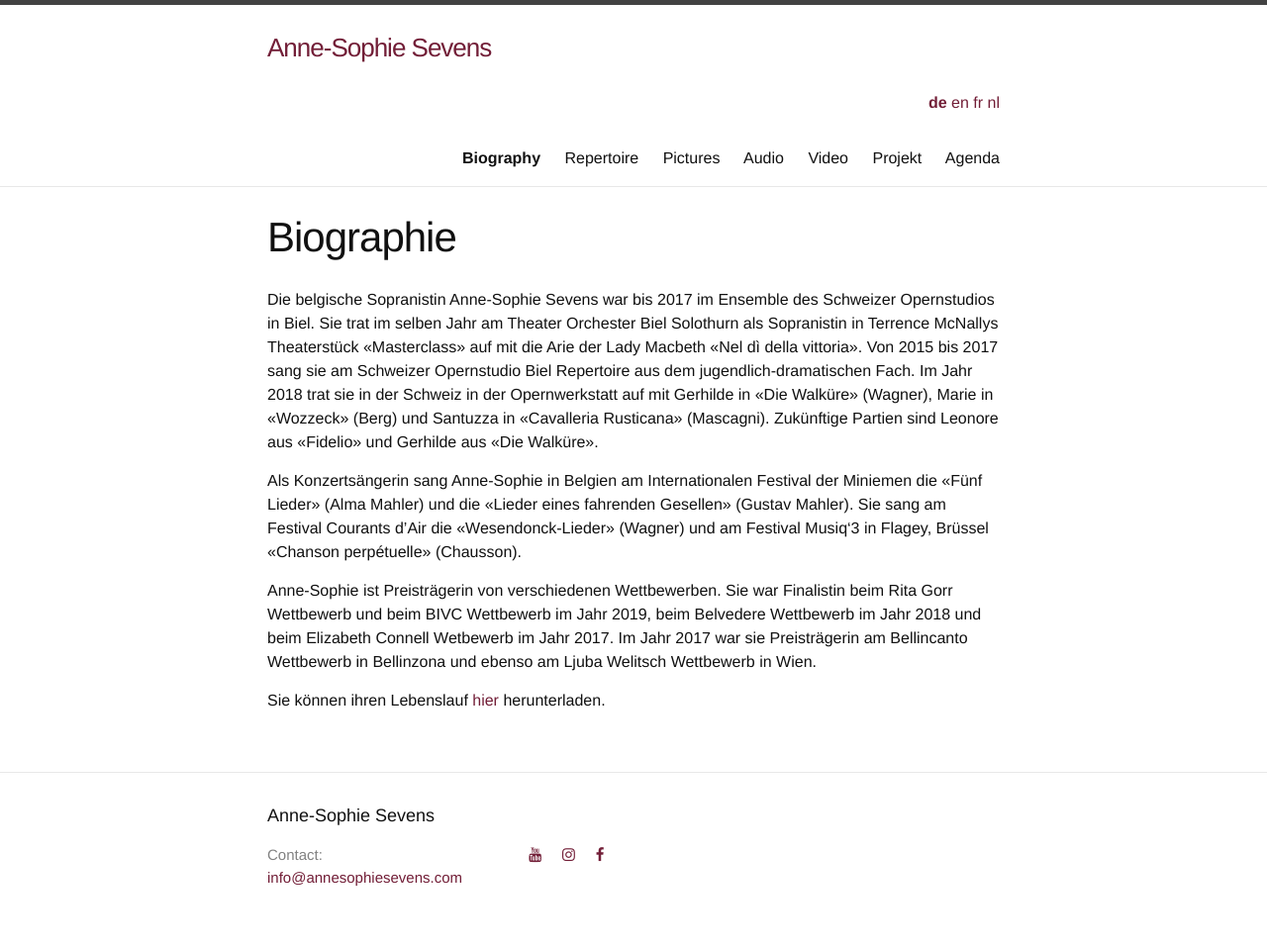
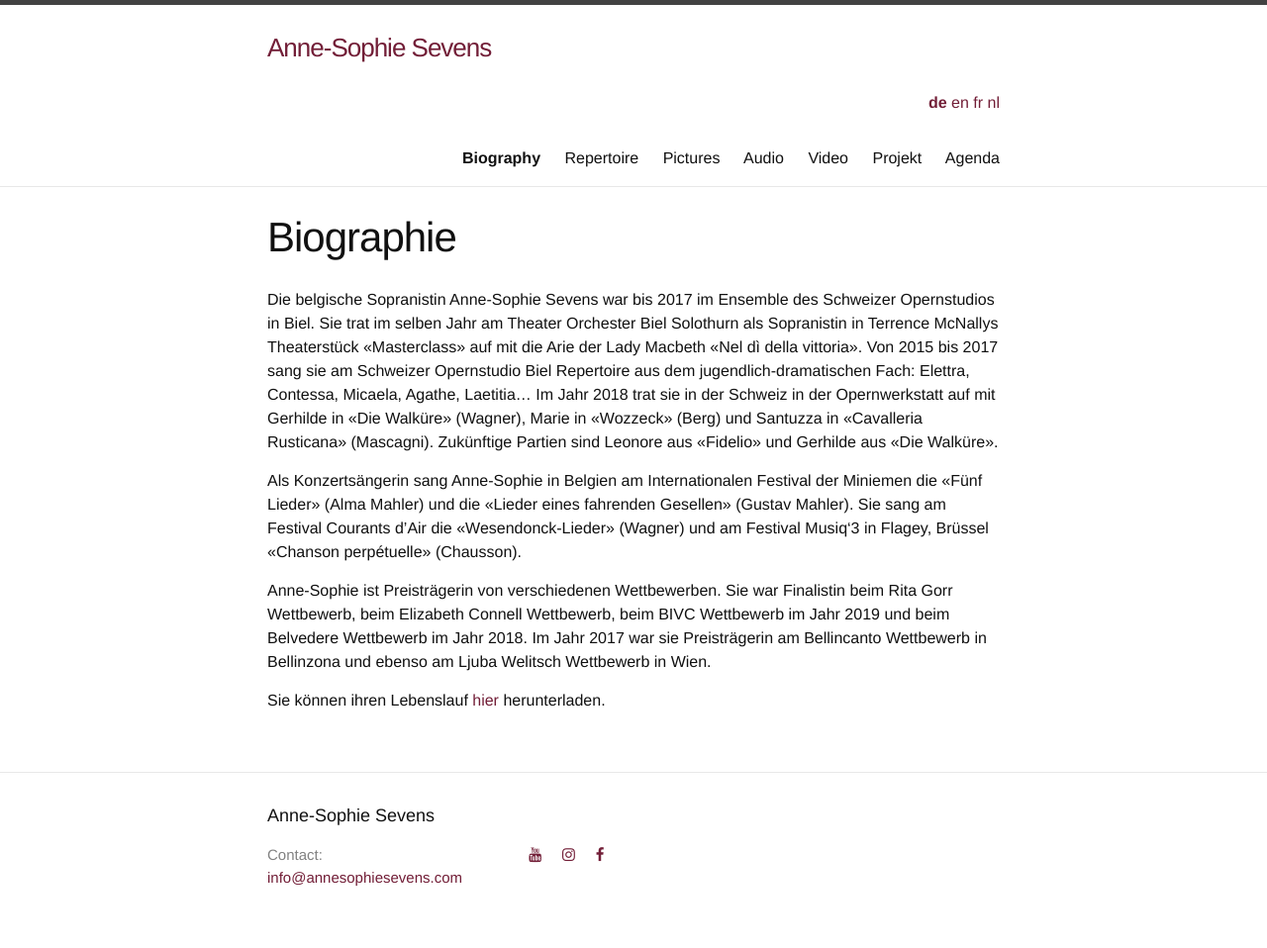
Before and after one commit to annesophie-sevens/annesophie-sevens.github.io, a Jekyll site: the page built from biography-de.md, in a window 1280 px wide. Shown: the whole page at 99% size. Built offline with Jekyll 4.4.1, drawn with Linux system fonts in a browser that asks for light colours; nearby versions of some CDN libraries.

Commit message:
Update biography-de.md

```diff
--- a/biography-de.md
+++ b/biography-de.md
@@ -6,10 +6,10 @@ lang: de
 ref: biography
 
 ---
-Die belgische Sopranistin Anne-Sophie Sevens war bis 2017 im Ensemble des Schweizer Opernstudios in Biel. Sie trat im selben Jahr am Theater Orchester Biel Solothurn als Sopranistin in Terrence McNallys Theaterstück «Masterclass» auf mit die Arie der Lady Macbeth «Nel dì della vittoria». Von 2015 bis 2017 sang sie am Schweizer Opernstudio Biel Repertoire aus dem jugendlich-dramatischen Fach. Im Jahr 2018 trat sie in der Schweiz in der Opernwerkstatt auf mit Gerhilde in «Die Walküre» (Wagner), Marie in «Wozzeck» (Berg) und Santuzza in «Cavalleria Rusticana» (Mascagni). Zukünftige Partien sind Leonore aus «Fidelio» und Gerhilde aus «Die Walküre».
+Die belgische Sopranistin Anne-Sophie Sevens war bis 2017 im Ensemble des Schweizer Opernstudios in Biel. Sie trat im selben Jahr am Theater Orchester Biel Solothurn als Sopranistin in Terrence McNallys Theaterstück «Masterclass» auf mit die Arie der Lady Macbeth «Nel dì della vittoria». Von 2015 bis 2017 sang sie am Schweizer Opernstudio Biel Repertoire aus dem jugendlich-dramatischen Fach: Elettra, Contessa, Micaela, Agathe, Laetitia... Im Jahr 2018 trat sie in der Schweiz in der Opernwerkstatt auf mit Gerhilde in «Die Walküre» (Wagner), Marie in «Wozzeck» (Berg) und Santuzza in «Cavalleria Rusticana» (Mascagni). Zukünftige Partien sind Leonore aus «Fidelio» und Gerhilde aus «Die Walküre».
 
 Als Konzertsängerin sang Anne-Sophie in Belgien am Internationalen Festival der Miniemen die «Fünf Lieder» (Alma Mahler) und die «Lieder eines fahrenden Gesellen» (Gustav Mahler). Sie sang am Festival Courants d’Air die «Wesendonck-Lieder» (Wagner) und am Festival Musiq‘3 in Flagey, Brüssel «Chanson perpétuelle» (Chausson).
 
-Anne-Sophie ist Preisträgerin von verschiedenen Wettbewerben. Sie war Finalistin beim Rita Gorr Wettbewerb und beim BIVC Wettbewerb im Jahr 2019, beim Belvedere Wettbewerb im Jahr 2018 und beim Elizabeth Connell Wetbewerb im Jahr 2017. Im Jahr 2017 war sie Preisträgerin am Bellincanto Wettbewerb in Bellinzona und ebenso am Ljuba Welitsch Wettbewerb in Wien.
+Anne-Sophie ist Preisträgerin von verschiedenen Wettbewerben. Sie war Finalistin beim Rita Gorr Wettbewerb, beim Elizabeth Connell Wettbewerb, beim BIVC Wettbewerb im Jahr 2019 und beim Belvedere Wettbewerb im Jahr 2018. Im Jahr 2017 war sie Preisträgerin am Bellincanto Wettbewerb in Bellinzona und ebenso am Ljuba Welitsch Wettbewerb in Wien.
 
 Sie können ihren Lebenslauf [hier]({{ site.baseurl }}/assets/CV.pdf) herunterladen.
```
